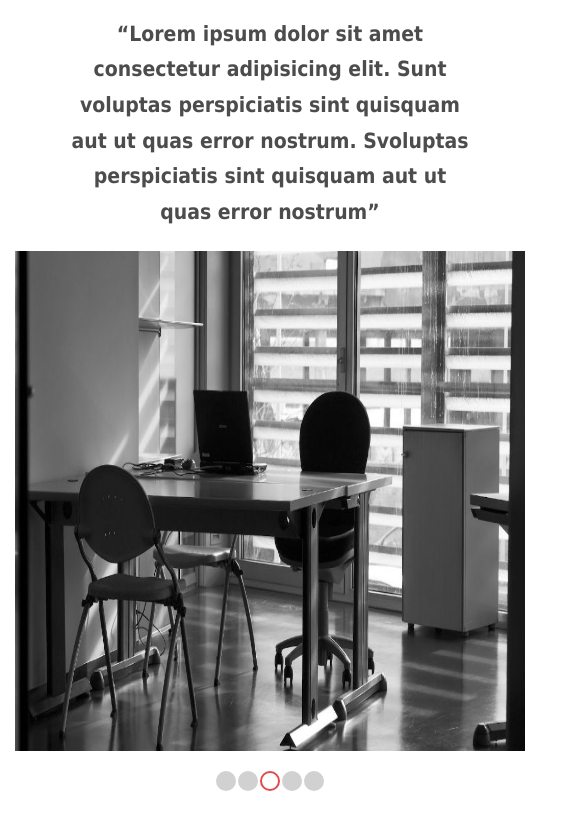
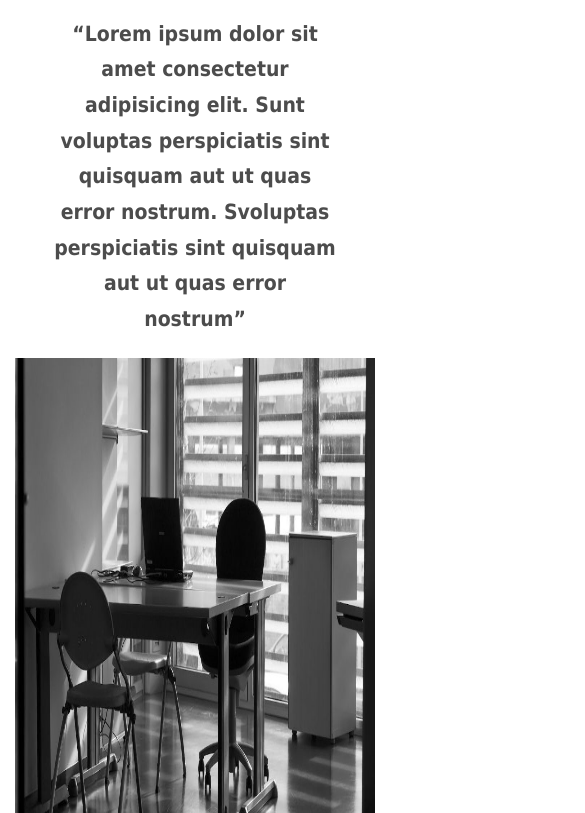
Before and after one commit to mostafafinal/sass-project, a website: page index.html in a window 390 px wide. Shown: the part 133-946 px from the top of the page, 585 px wide, since content can reach past the window. Drawn offline with Linux system fonts and the light colour scheme.

Commit message:
The remained sections' responsivity

```diff
--- a/css/scss/components/_headings.scss
+++ b/css/scss/components/_headings.scss
@@ -2,6 +2,9 @@
     position: relative;
     h2 {
         width: 400px;
+        @include small {
+            width: 100%;
+        }
         margin: 50px auto;
         padding: 10px 15px;
         background-color: $redColor;
--- a/css/scss/layouts/_footer.scss
+++ b/css/scss/layouts/_footer.scss
@@ -5,17 +5,36 @@
     .container {
         display: flex;
         gap: 30px;
+        @include medium {
+            gap: 0;
+            flex-direction: column;
+            align-items: center;
+        }
+        @include small {
+            gap: 0;
+            flex-direction: column;
+            align-items: start;
+        }
     }
     .box-title {
-        font-size: 21px;
+        font-size: 20px;
     }
     color: rgba(black, .7);
     .latest-box {
         width: 50%;
+        @include small {
+            width: 100%;
+        }
         .content-box {
             display: flex;
             align-items: center;
             justify-content: center;
+            @include medium {
+                flex-direction: column;
+            }
+            @include small {
+                flex-direction: column;
+            }
             &:not(:last-of-type) {
                 margin-bottom: 20px;
             }
@@ -36,6 +55,12 @@
                 display: flex;
                 justify-content: center;
                 align-items: center;
+                @include medium {
+                    margin-right: 0;
+                }
+                @include small {
+                    margin-right: 0;
+                }
                 img {
                     max-width: 100%;
                 }
@@ -45,6 +70,12 @@
     .co-details-box,
     .contact-us-box {
         width: calc(50% / 2);
+        @include medium {
+            width: 50%;
+        }
+        @include small {
+            width: 100%;
+        }
     }
     .co-details-box {
         span {
@@ -76,6 +107,12 @@
             border: none;
             border-radius: 5px;
             display: block;
+            @include medium {
+                margin: auto;
+            }
+            @include small {
+                margin: auto;
+            }
             &:not(input[type="submit"]) {
                 padding: 7px;
                 margin-bottom: 10px;
--- a/css/scss/layouts/_grid-system.scss
+++ b/css/scss/layouts/_grid-system.scss
@@ -4,10 +4,11 @@
 
 .container {
     @include small {
-        width: 540px;
+        width: 100%;
     }
     @include medium {
         width: 720px;
+        text-align: center;
     }
     @include large {
         width: 960px;
--- a/css/scss/pages/_home.scss
+++ b/css/scss/pages/_home.scss
@@ -39,8 +39,17 @@
 .services {
     display: flex;
     margin-top: 30px;
+    @include small {
+        flex-direction: column;
+        align-items: center;
+        row-gap: 30px;
+    }
     .service-box {
         width: calc(100% / 3);
+        @include small {
+            width: 100%;
+            text-align: center;
+        }
         &:not(:last-of-type) {
             margin-right: 15px;
         }
@@ -68,13 +77,29 @@
     .players {
         display: flex;
         margin-top: 30px;
+        @include medium {
+            flex-wrap: wrap;
+            justify-content: center;
+            row-gap: 40px;
+        }
+        @include small {
+            flex-wrap: wrap;
+            justify-content: center;
+            row-gap: 40px;
+        }
         .player-box {
+            width: calc(100% / 5);
+            @include medium {
+                width: calc(100% / 3);
+            }
+            @include small {
+                width: 100%;
+            }
             img {
                 max-width: 100%;
             }
-            width: calc(100% / 5);
             &:not(:last-of-type) {
-                margin-right: 15px;
+                padding-right: 15px;
             }
             h3 {
                 color: $greyColor;
@@ -83,10 +108,16 @@
                     color: rgba(black, .7);
                     font-weight: bold;
                 }
+                @include small {
+                    text-align: center;
+                }
             }
             p {
                 line-height: 1.55;
                 color: rgba(black, .7);
+            }
+            @include small {
+                text-align: center;
             }
             a {
                 text-decoration: none;
@@ -101,11 +132,35 @@
     .images-container {
         display: flex;
         gap: 30px;
+        @include medium {
+            flex-wrap: wrap;
+            justify-content: center;
+            gap: 0;
+            row-gap: 30px;
+        }
+        @include small {
+            flex-wrap: wrap;
+            justify-content: center;
+            gap: 0;
+            row-gap: 30px;
+        }
         .img-box {
             width: calc(100% / 3);
+            @include medium {
+                width: calc(100% / 2);
+            }
+            @include small {
+                width: 80%
+            }
             img {
                 width: 410px;
                 height: 270px;
+                @include medium {
+                    width: calc(100% - 20px);
+                }
+                @include small {
+                    width: 100%
+                }
             }
         }
     }
```
Also changed, not shown: css/homepage.css, 1 other file.
